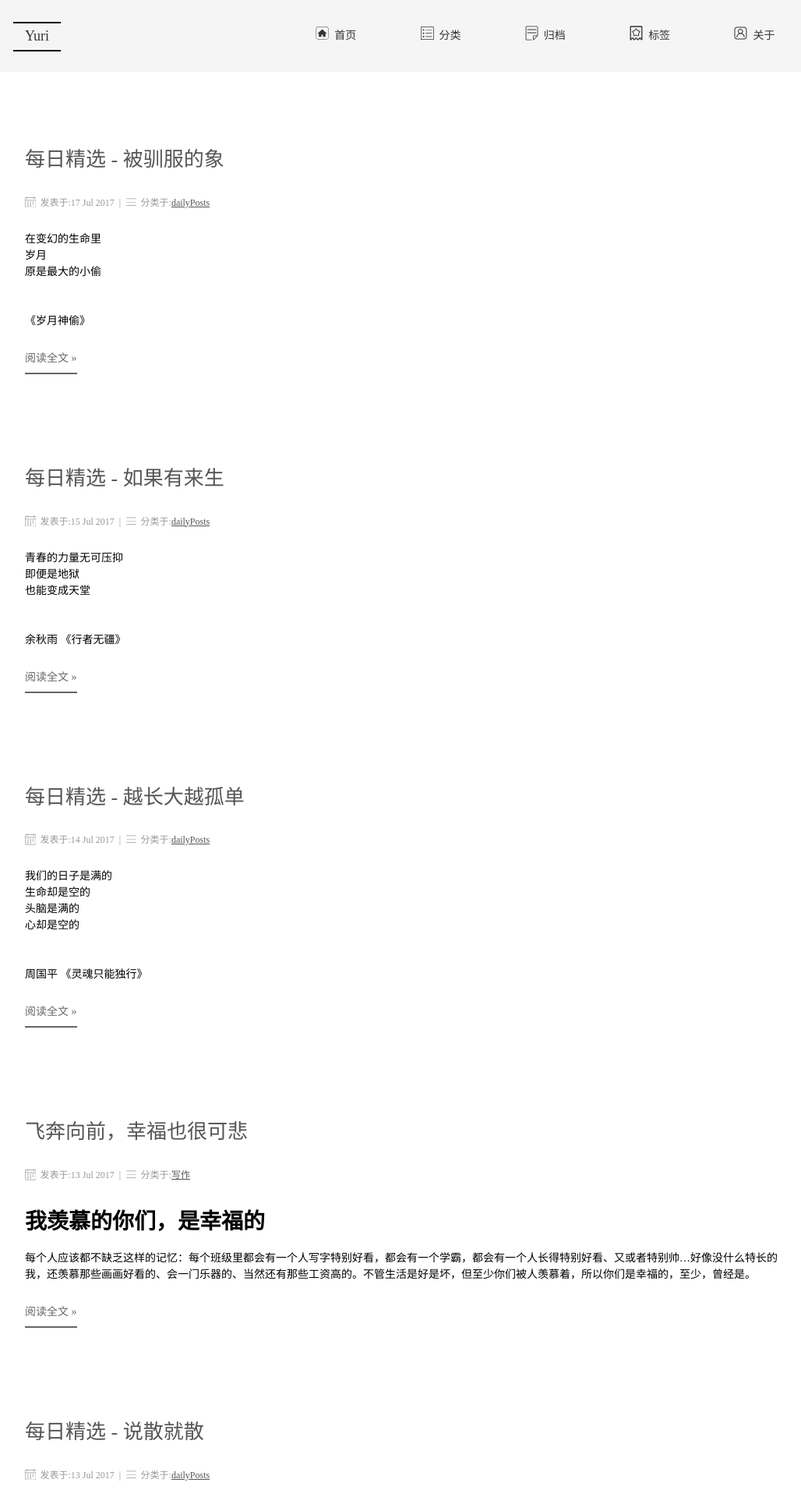
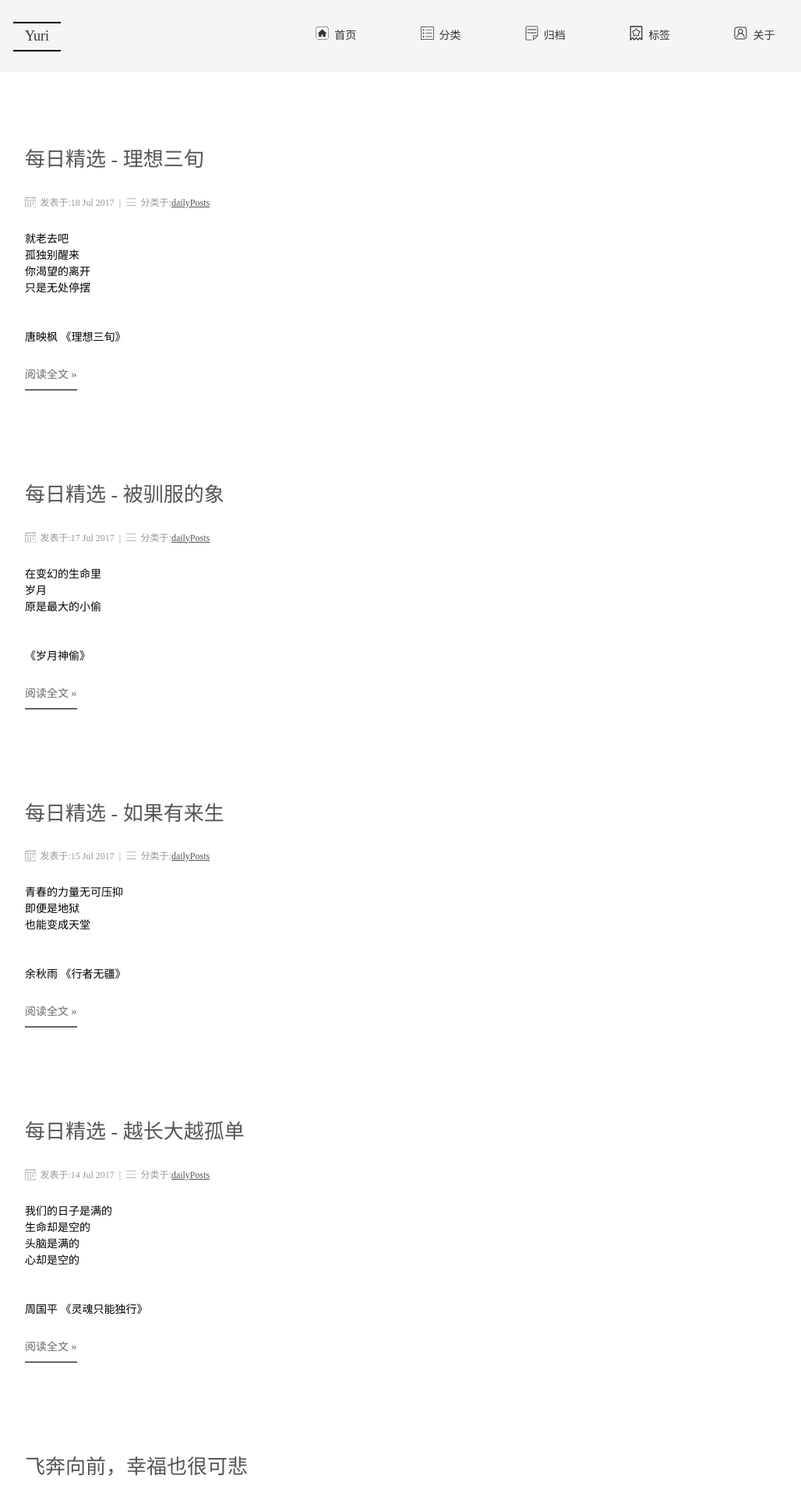
Before and after one commit to tayy10/yuri_gmf, a Jekyll site: the page built from index.html, in a window 1280 px wide. Shown: the top 1920 px of the page at 78% size, without its empty margins (113-1141 px from the left). Built offline with Jekyll 4.4.1, drawn with Linux system fonts in a browser that asks for light colours; the list of posts is cut into pages by our own code; comment, search, counter and statistics services are not loaded; some of the changed text lies outside the part shown.

Commit message:
add post

```diff
--- /dev/null
+++ b/_posts/2017-07-18-daily-post.md
@@ -0,0 +1,22 @@
+---
+layout: daily_post
+title: 每日精选
+categories: dailyPosts
+tag: [daily]
+excerpt_separator: <!--more-->
+description: 图片、文字、歌曲每日推荐，定时更新
+keywords: 每日精选,推荐,歌曲推荐,图文推荐,定时更新,理想三旬,唐映枫
+noToc: true
+music_name: 理想三旬
+music_src: http://music.163.com/song/media/outer/url?id=31445772.mp3
+music_album: http://p1.music.126.net/_msXsY9oMY4MSG3OTN0U1A==/109951162849778878.jpg
+pic_src: https://i.loli.net/2017/07/17/596c81a98ab6b.jpg
+pic_alt: 每日推荐美图
+---
+
+就老去吧
+孤独别醒来
+你渴望的离开
+只是无处停摆
+<br/>
+唐映枫 《理想三旬》
```
Also changed, not shown: _posts/2017-07-11-daily-post.md (+1 -1 lines), _posts/2017-07-12-daily-post.md (+1 -1 lines), _posts/2017-07-13-daily-post.md (+1 -1 lines), _posts/2017-07-14-daily-post.md (+1 -1 lines), _posts/2017-07-15-daily-post.md (+1 -1 lines), _posts/2017-07-17-daily-post.md (+1 -1 lines).
